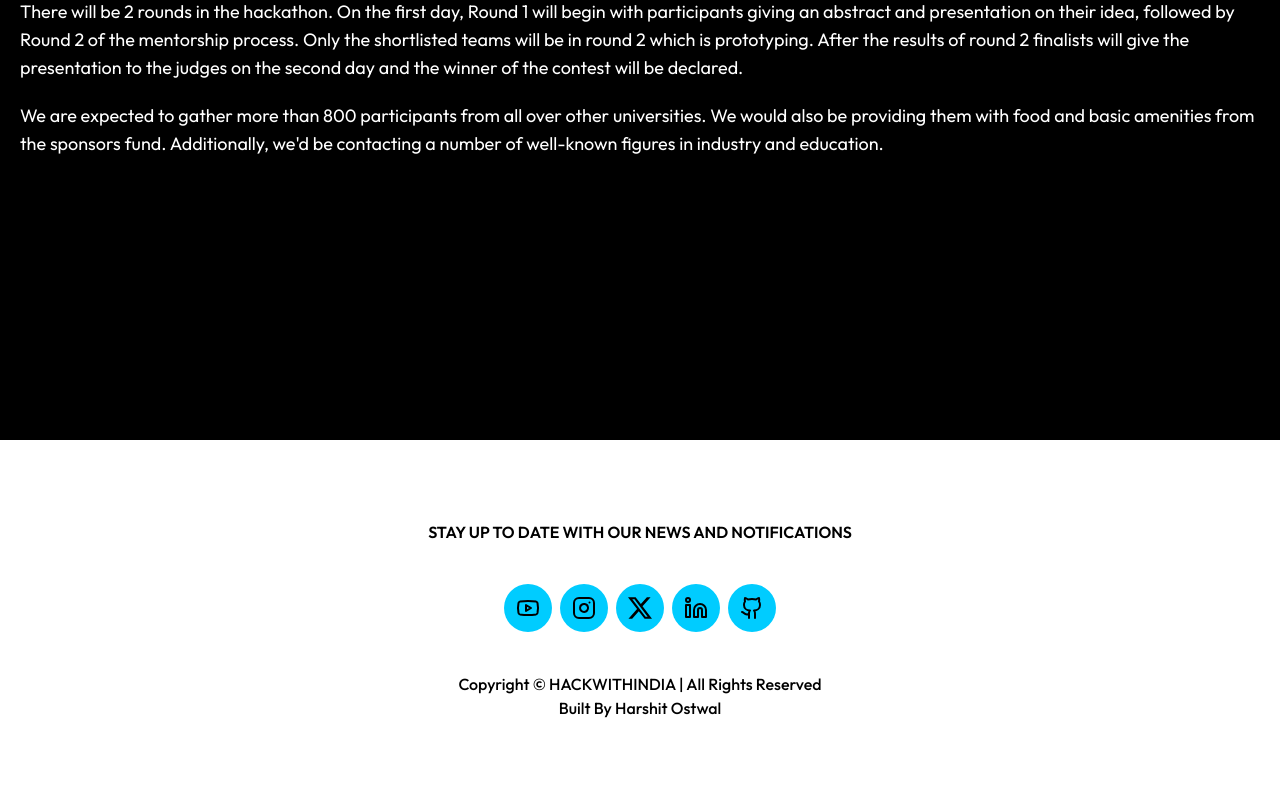
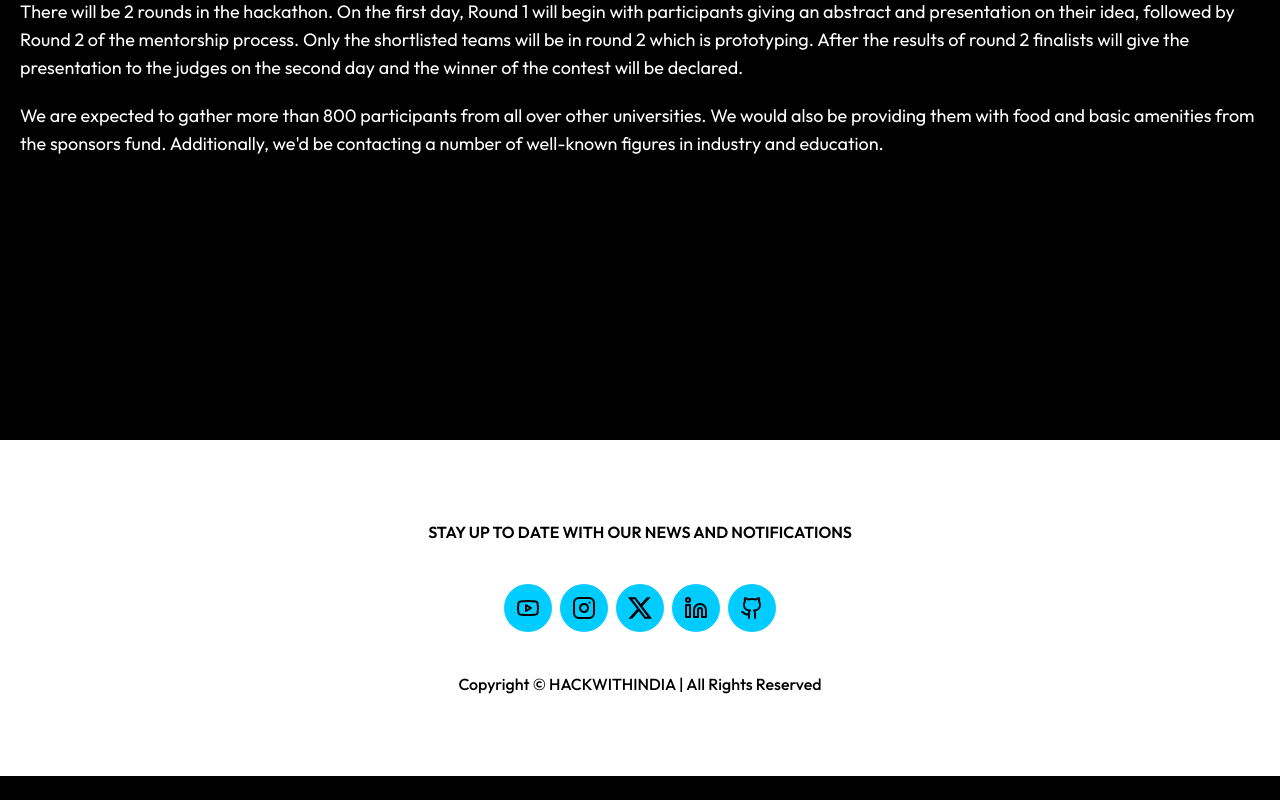
Before and after one commit to harshit-ostwal/hackwithindia, a Next.js app: page / in a window 1280 px wide. Shown: the part 6346-7146 px from the top of the page. After the commit the page ends 7122 px from the top, so only its background shows below. Built offline with nearby package versions, Linux system fonts and the light colour scheme.

Commit message:
Removed Harshit Ostwal

```diff
--- a/src/components/footer.jsx
+++ b/src/components/footer.jsx
@@ -8,7 +8,7 @@ function Footer() {
             <SocialMedia />
             <div className="flex flex-col">
                 <p className="text-sm font-medium md:text-base">Copyright © HACKWITHINDIA | All Rights Reserved</p>
-                <p className="text-sm font-medium md:text-base">Built By Harshit Ostwal</p>
+                {/* <p className="text-sm font-medium md:text-base">Built By Harshit Ostwal</p> */}
             </div>
         </footer>
     )
```
